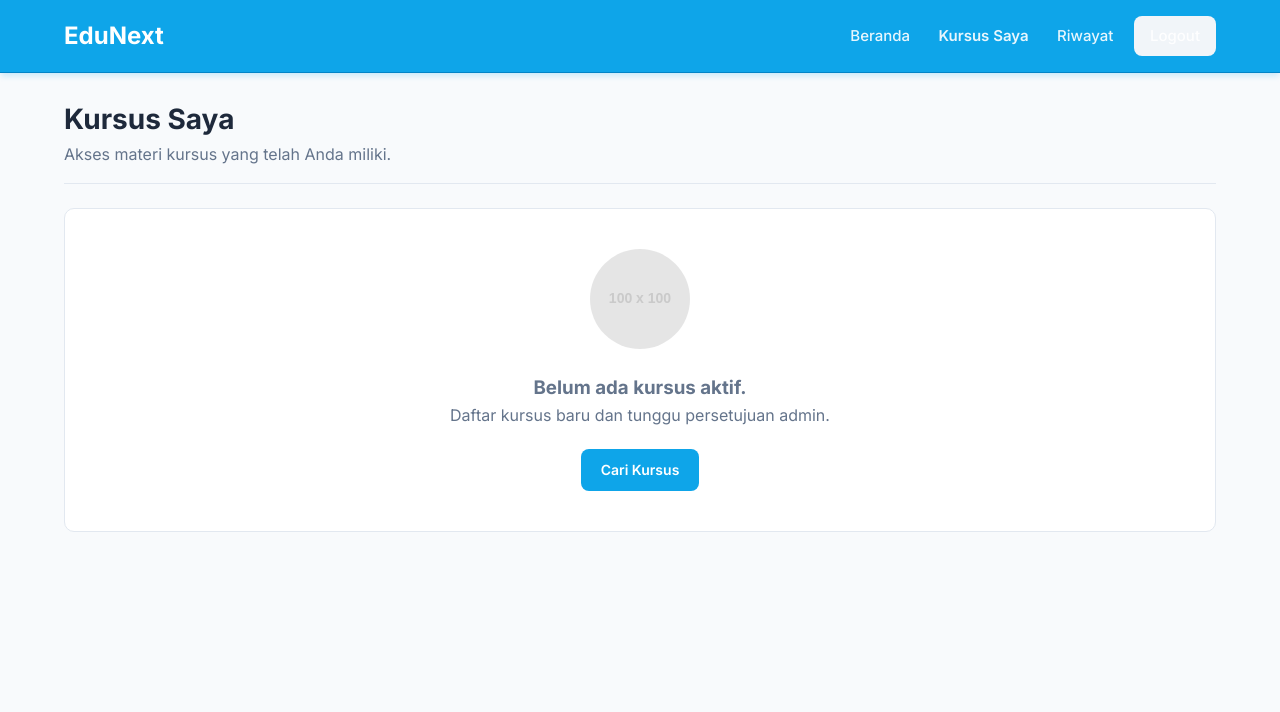
After one commit to Ezra772/Web-Kursus, a PHP site: page /mhs/kursus_saya.php in a window 1280 px wide. The commit adds this page. Shown: the top 712 px of the page. Run offline with PHP 8.4, Linux system fonts and the light colour scheme; a user stored in the database is signed in; tables that the repository leaves empty hold one stand-in row (values such as "Sample post"); grey boxes labelled with a size stand in for pictures from a placeholder-image service; some libraries are stand-ins or nearby versions.

Commit message:
nambahin page kursus

```diff
--- a/mhs/daftar.php
+++ b/mhs/daftar.php
@@ -5,7 +5,6 @@ $course_id = (int) $_GET['course_id'];
 $q_course  = mysqli_query($conn, "SELECT * FROM course WHERE id=$course_id");
 $course    = mysqli_fetch_assoc($q_course);
 
-// Ambil URL gambar atau default
 $imgUrl = !empty($course['gambar_url']) ? $course['gambar_url'] : 'https://placehold.co/600x400?text=No+Image';
 
 $mhs_id = $_SESSION['mahasiswa_id'];
@@ -25,7 +24,10 @@ $mhs    = mysqli_fetch_assoc($q_mhs);
     <div class="navbar-inner">
         <div class="navbar-brand">EduNext</div>
         <div class="nav-links">
-            <a href="index.php">Kembali</a>
+            <a href="index.php">Beranda</a>
+            <a href="kursus_saya.php">Kursus Saya</a>
+            <a href="riwayat.php">Riwayat</a>
+            <a href="../logout.php" class="btn btn-secondary" style="margin-left:16px; padding:8px 16px;">Logout</a>
         </div>
     </div>
 </div>
--- a/mhs/index.php
+++ b/mhs/index.php
@@ -16,8 +16,9 @@ $courses = mysqli_query($conn, "SELECT * FROM course ORDER BY id DESC");
     <div class="navbar-inner">
         <div class="navbar-brand">EduNext</div>
         <div class="nav-links">
-            <a href="index.php" style="color:var(--primary);">Beranda</a>
-            <a href="riwayat.php">Riwayat Saya</a>
+            <a href="index.php" style="color:var(--primary); font-weight:600;">Beranda</a>
+            <a href="kursus_saya.php">Kursus Saya</a>
+            <a href="riwayat.php">Riwayat</a>
             <a href="../logout.php" class="btn btn-secondary" style="margin-left:16px; padding:8px 16px;">Logout</a>
         </div>
     </div>
@@ -37,7 +38,6 @@ $courses = mysqli_query($conn, "SELECT * FROM course ORDER BY id DESC");
     <div class="grid">
         <?php while ($c = mysqli_fetch_assoc($courses)) : ?>
             <?php
-                // Cek apakah ada URL gambar, jika tidak pakai gambar default placeholder
                 $imgUrl = !empty($c['gambar_url']) ? $c['gambar_url'] : 'https://placehold.co/600x400?text=No+Image';
             ?>
             <div class="course-card">
--- /dev/null
+++ b/mhs/kursus_saya.php
@@ -0,0 +1,85 @@
+<?php
+require '../auth_mhs.php';
+
+$mhs_id = $_SESSION['mahasiswa_id'];
+
+// Query hanya mengambil kursus yang statusnya 'Disetujui'
+$query = "
+    SELECT c.*, p.tanggal_daftar, p.status
+    FROM pendaftaran p
+    JOIN course c ON p.course_id = c.id
+    WHERE p.mahasiswa_id = $mhs_id
+    AND p.status = 'Disetujui'
+    ORDER BY p.tanggal_daftar DESC
+";
+
+$myCourses = mysqli_query($conn, $query);
+?>
+<!DOCTYPE html>
+<html lang="id">
+<head>
+    <meta charset="UTF-8">
+    <title>Kursus Saya - EduNext</title>
+    <meta name="viewport" content="width=device-width, initial-scale=1">
+    <link rel="stylesheet" href="../assets/css/style.css">
+</head>
+<body>
+
+<div class="navbar">
+    <div class="navbar-inner">
+        <div class="navbar-brand">EduNext</div>
+        <div class="nav-links">
+            <a href="index.php">Beranda</a>
+            <!-- Menu Aktif -->
+            <a href="kursus_saya.php" style="color:var(--primary); font-weight:600;">Kursus Saya</a>
+            <a href="riwayat.php">Riwayat</a>
+            <a href="../logout.php" class="btn btn-secondary" style="margin-left:16px; padding:8px 16px;">Logout</a>
+        </div>
+    </div>
+</div>
+
+<div class="container" style="min-height: 80vh;">
+    <div style="margin-bottom:24px; border-bottom:1px solid #e2e8f0; padding-bottom:16px;">
+        <h2 style="font-weight:800; font-size:28px; color:var(--text-main);">Kursus Saya</h2>
+        <p style="color:var(--text-muted);">Akses materi kursus yang telah Anda miliki.</p>
+    </div>
+
+    <div class="grid">
+        <?php
+        if (mysqli_num_rows($myCourses) > 0) :
+            while ($c = mysqli_fetch_assoc($myCourses)) :
+                $imgUrl = !empty($c['gambar_url']) ? $c['gambar_url'] : 'https://placehold.co/600x400?text=No+Image';
+        ?>
+            <div class="course-card">
+                <div class="course-img-wrapper" style="height:160px;">
+                    <img src="<?php echo htmlspecialchars($imgUrl); ?>" alt="Course" class="course-img">
+                </div>
+                <div class="course-body">
+                    <span class="badge badge-success" style="font-size:11px; margin-bottom:8px; display:inline-block;">Aktif</span>
+
+                    <h3 class="course-title" style="font-size:16px;"><?php echo htmlspecialchars($c['nama_course']); ?></h3>
+
+                    <p style="font-size:13px; color:var(--text-muted); margin-bottom:16px;">
+                        Bergabung sejak: <?php echo date('d M Y', strtotime($c['tanggal_daftar'])); ?>
+                    </p>
+
+                    <!-- Tombol Aksi -->
+                    <a href="#" class="btn btn-primary" style="width:100%; text-align:center;">Mulai Belajar</a>
+                </div>
+            </div>
+        <?php
+            endwhile;
+        else :
+        ?>
+            <div style="grid-column: 1 / -1; text-align:center; padding:40px; background:#fff; border-radius:10px; border:1px solid #e2e8f0;">
+                <img src="https://placehold.co/100x100?text=Empty" alt="Kosong" style="margin-bottom:16px; opacity:0.5; border-radius:50%;">
+                <h3 style="color:var(--text-muted);">Belum ada kursus aktif.</h3>
+                <p style="color:var(--text-muted); margin-bottom:20px;">Daftar kursus baru dan tunggu persetujuan admin.</p>
+                <a href="index.php" class="btn btn-primary">Cari Kursus</a>
+            </div>
+        <?php endif; ?>
+    </div>
+</div>
+
+</body>
+</html>
```
Also changed, not shown: mhs/riwayat.php (+24 -10 lines).
